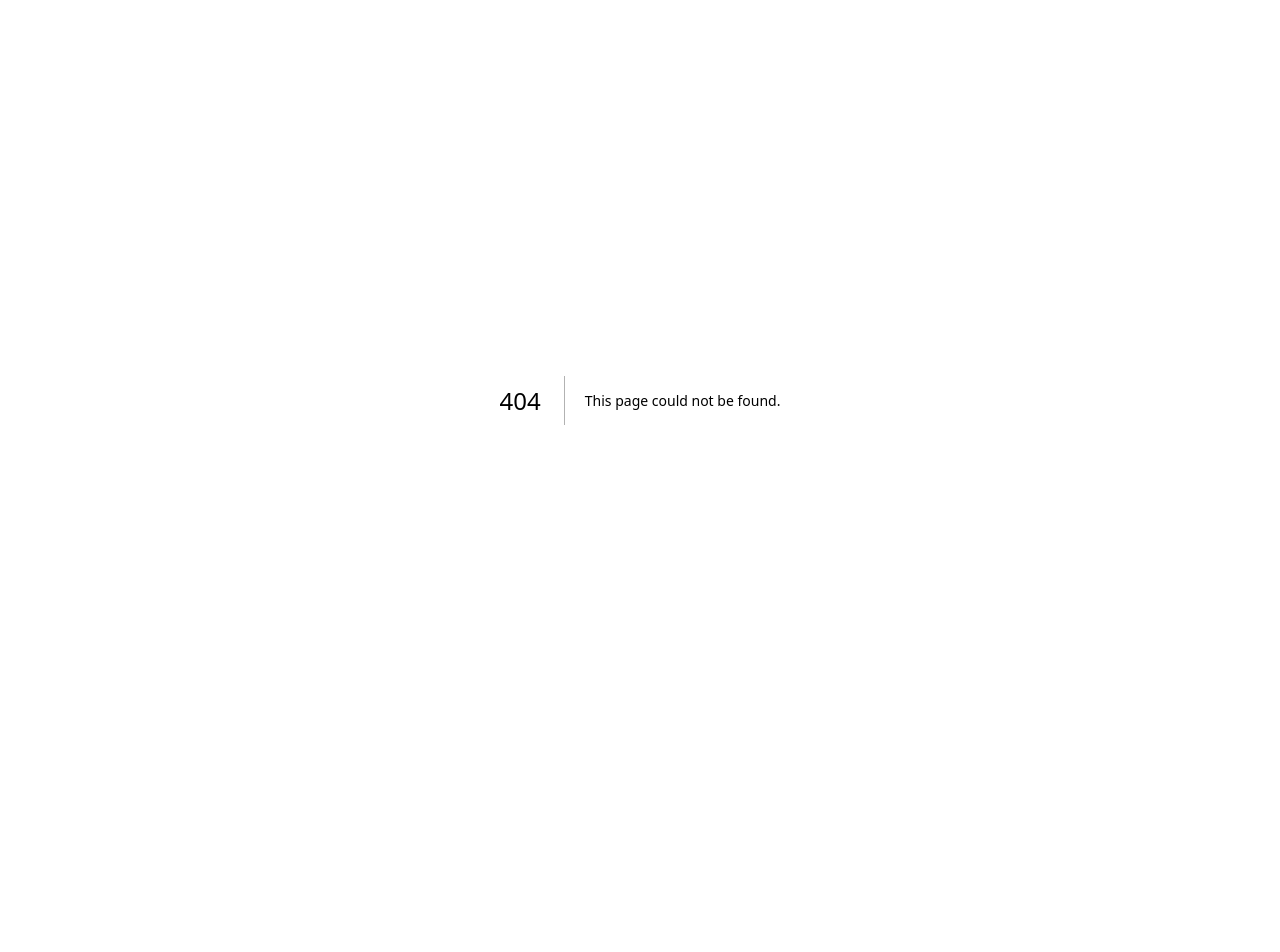
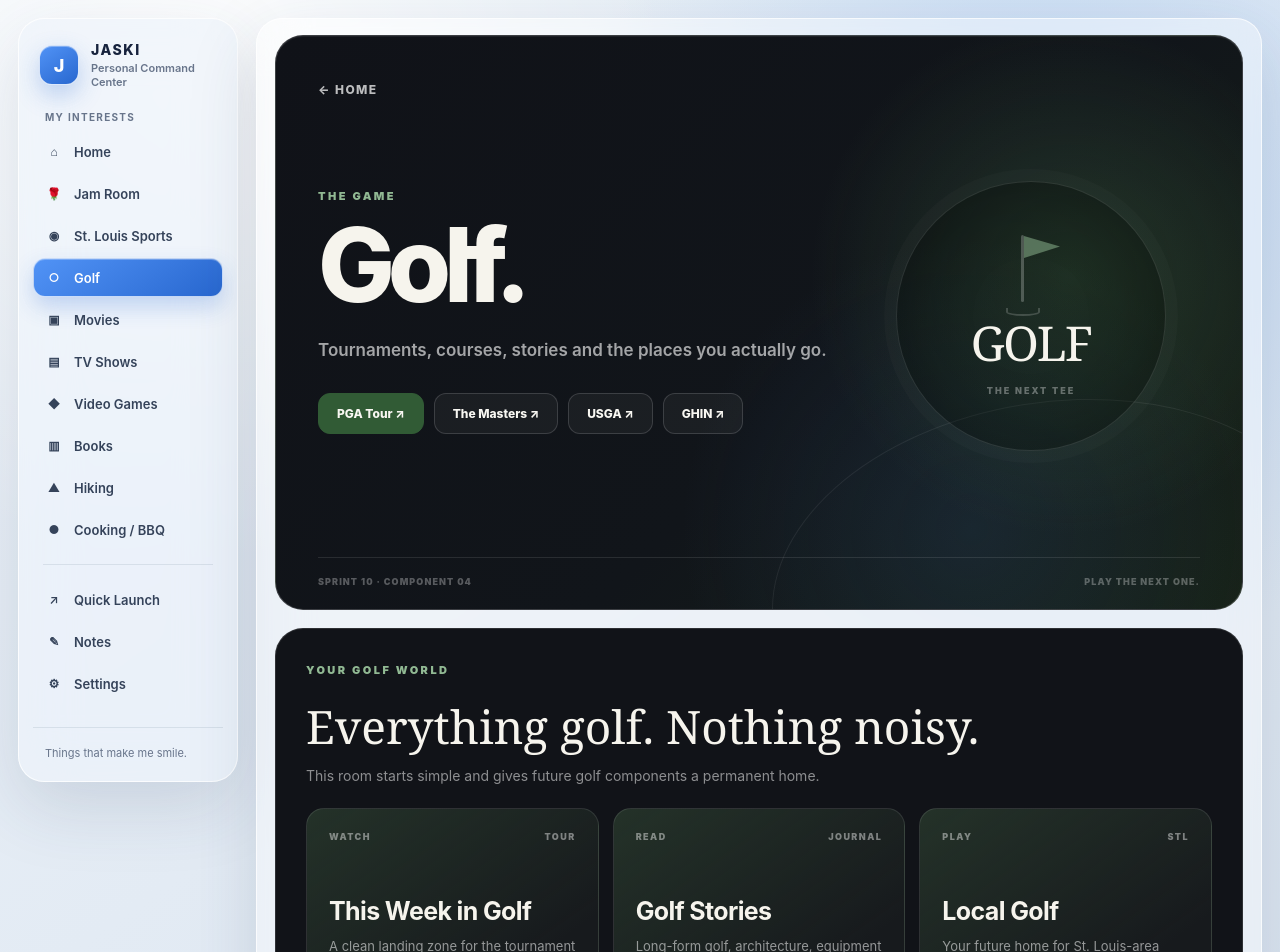
Before and after one commit to markjas2012/jaski-command-center, a Next.js app: page /golf in a window 1280 px wide. Before the commit this address had no page. Shown: the top 952 px of the page. Before the commit the page ends 800 px from the top, so only its background shows below. Built offline with nearby package versions, Linux system fonts and the light colour scheme.

Commit message:
Sprint 10.4 - Golf Room

```diff
--- /dev/null
+++ b/app/golf/page.tsx
@@ -0,0 +1,13 @@
+import Sidebar from "../../components/Sidebar";
+import GolfRoom from "../../components/GolfRoom";
+
+export default function GolfPage() {
+  return (
+    <main className="app-shell">
+      <Sidebar activePage="golf" />
+      <section className="content-stage" aria-label="Golf room">
+        <GolfRoom />
+      </section>
+    </main>
+  );
+}
--- /dev/null
+++ b/components/GolfRoom.module.css
@@ -0,0 +1,292 @@
+.room {
+  width: 100%;
+  min-height: 100%;
+  padding: 16px 18px 28px;
+  color: #f6f4ed;
+}
+
+.hero {
+  position: relative;
+  min-height: 575px;
+  overflow: hidden;
+  padding: 42px 42px 70px;
+  border: 1px solid rgba(255, 255, 255, 0.18);
+  border-radius: 28px;
+  background:
+    radial-gradient(circle at 82% 42%, rgba(76, 126, 78, 0.30), transparent 30%),
+    radial-gradient(circle at 72% 86%, rgba(43, 76, 119, 0.24), transparent 34%),
+    linear-gradient(135deg, #101218 0%, #11151a 58%, #172218 100%);
+  box-shadow: inset 0 1px 0 rgba(255, 255, 255, 0.06);
+}
+
+.hero::after {
+  content: "";
+  position: absolute;
+  right: -90px;
+  bottom: -155px;
+  width: 560px;
+  height: 360px;
+  border: 1px solid rgba(255, 255, 255, 0.07);
+  border-radius: 50%;
+  transform: rotate(-9deg);
+}
+
+.heroCopy {
+  position: relative;
+  z-index: 2;
+  max-width: 690px;
+}
+
+.back {
+  display: inline-block;
+  margin-bottom: 92px;
+  color: rgba(255, 255, 255, 0.72);
+  font-size: 12px;
+  font-weight: 800;
+  letter-spacing: 0.12em;
+  text-decoration: none;
+}
+
+.kicker,
+.sectionKicker {
+  margin: 0 0 18px;
+  color: #91b993;
+  font-size: 11px;
+  font-weight: 900;
+  letter-spacing: 0.22em;
+}
+
+.title {
+  margin: 0;
+  font-size: clamp(74px, 8vw, 120px);
+  font-weight: 820;
+  letter-spacing: -0.07em;
+  line-height: 0.86;
+}
+
+.subtitle {
+  max-width: 620px;
+  margin: 28px 0 0;
+  color: rgba(255, 255, 255, 0.62);
+  font-size: 17px;
+  font-weight: 600;
+  line-height: 1.55;
+}
+
+.actions {
+  display: flex;
+  flex-wrap: wrap;
+  gap: 10px;
+  margin-top: 30px;
+}
+
+.action {
+  padding: 12px 18px;
+  border: 1px solid rgba(255, 255, 255, 0.15);
+  border-radius: 12px;
+  background: rgba(255, 255, 255, 0.045);
+  color: #f8f7f2;
+  font-size: 12px;
+  font-weight: 800;
+  text-decoration: none;
+  transition: transform 140ms ease, background 140ms ease;
+}
+
+.action:first-child {
+  background: #315b35;
+  border-color: #315b35;
+}
+
+.action:hover {
+  transform: translateY(-1px);
+  background: rgba(255, 255, 255, 0.10);
+}
+
+.mark {
+  position: absolute;
+  z-index: 2;
+  top: 145px;
+  right: 76px;
+  display: grid;
+  width: 270px;
+  height: 270px;
+  place-items: center;
+  border: 1px solid rgba(255, 255, 255, 0.10);
+  border-radius: 50%;
+  background: rgba(7, 11, 9, 0.18);
+  box-shadow:
+    0 0 0 12px rgba(255, 255, 255, 0.018),
+    inset 0 0 70px rgba(0, 0, 0, 0.22);
+}
+
+.flag {
+  position: absolute;
+  top: 46px;
+  left: 50%;
+  width: 80px;
+  height: 95px;
+  transform: translateX(-50%);
+}
+
+.pole {
+  position: absolute;
+  left: 30px;
+  top: 7px;
+  width: 3px;
+  height: 67px;
+  border-radius: 4px;
+  background: rgba(255, 255, 255, 0.23);
+}
+
+.flagShape {
+  position: absolute;
+  left: 33px;
+  top: 8px;
+  width: 36px;
+  height: 22px;
+  background: rgba(145, 185, 147, 0.52);
+  clip-path: polygon(0 0, 100% 48%, 0 100%);
+}
+
+.cup {
+  position: absolute;
+  left: 15px;
+  bottom: 7px;
+  width: 34px;
+  height: 8px;
+  border: 2px solid rgba(255, 255, 255, 0.18);
+  border-top: 0;
+  border-radius: 0 0 50% 50%;
+}
+
+.markText {
+  margin-top: 52px;
+  font-family: Georgia, "Times New Roman", serif;
+  font-size: 48px;
+  letter-spacing: -0.04em;
+}
+
+.markSub {
+  position: absolute;
+  bottom: 54px;
+  color: rgba(255, 255, 255, 0.34);
+  font-size: 9px;
+  font-weight: 900;
+  letter-spacing: 0.22em;
+}
+
+.heroFooter {
+  position: absolute;
+  z-index: 2;
+  right: 42px;
+  bottom: 22px;
+  left: 42px;
+  display: flex;
+  justify-content: space-between;
+  padding-top: 18px;
+  border-top: 1px solid rgba(255, 255, 255, 0.10);
+  color: rgba(255, 255, 255, 0.30);
+  font-size: 9px;
+  font-weight: 900;
+  letter-spacing: 0.12em;
+}
+
+.section {
+  margin-top: 18px;
+  padding: 34px 30px 38px;
+  border: 1px solid rgba(255, 255, 255, 0.12);
+  border-radius: 28px;
+  background: #111318;
+}
+
+.sectionTitle {
+  margin: 0;
+  font-family: Georgia, "Times New Roman", serif;
+  font-size: clamp(32px, 4vw, 46px);
+  font-weight: 500;
+}
+
+.sectionIntro {
+  margin: 10px 0 24px;
+  color: rgba(255, 255, 255, 0.52);
+  font-size: 14px;
+}
+
+.cards {
+  display: grid;
+  grid-template-columns: repeat(3, minmax(0, 1fr));
+  gap: 14px;
+}
+
+.card {
+  min-height: 210px;
+  padding: 22px;
+  border: 1px solid rgba(255, 255, 255, 0.10);
+  border-radius: 18px;
+  background:
+    linear-gradient(145deg, rgba(63, 100, 65, 0.32), transparent 75%),
+    #171a1d;
+}
+
+.cardTop {
+  display: flex;
+  justify-content: space-between;
+  color: rgba(255, 255, 255, 0.44);
+  font-size: 9px;
+  font-weight: 900;
+  letter-spacing: 0.16em;
+}
+
+.card h3 {
+  margin: 54px 0 10px;
+  font-size: 25px;
+  letter-spacing: -0.025em;
+}
+
+.card p {
+  margin: 0;
+  color: rgba(255, 255, 255, 0.54);
+  font-size: 13px;
+  line-height: 1.55;
+}
+
+@media (max-width: 1050px) {
+  .mark {
+    opacity: 0.36;
+    right: 26px;
+  }
+
+  .heroCopy {
+    max-width: 620px;
+  }
+}
+
+@media (max-width: 820px) {
+  .room {
+    padding: 12px;
+  }
+
+  .hero {
+    min-height: 610px;
+    padding: 30px 28px 74px;
+  }
+
+  .back {
+    margin-bottom: 75px;
+  }
+
+  .mark {
+    top: auto;
+    right: -50px;
+    bottom: 70px;
+  }
+
+  .heroFooter {
+    right: 28px;
+    left: 28px;
+  }
+
+  .cards {
+    grid-template-columns: 1fr;
+  }
+}
--- /dev/null
+++ b/components/GolfRoom.tsx
@@ -0,0 +1,100 @@
+import Link from "next/link";
+import styles from "./GolfRoom.module.css";
+
+const quickLinks = [
+  { label: "PGA Tour", href: "https://www.pgatour.com/" },
+  { label: "The Masters", href: "https://www.masters.com/" },
+  { label: "USGA", href: "https://www.usga.org/" },
+  { label: "GHIN", href: "https://www.ghin.com/" },
+];
+
+const golfWorld = [
+  {
+    eyebrow: "WATCH",
+    title: "This Week in Golf",
+    body: "A clean landing zone for the tournament you care about right now.",
+    tag: "TOUR",
+  },
+  {
+    eyebrow: "READ",
+    title: "Golf Stories",
+    body: "Long-form golf, architecture, equipment and the good stuff between tournaments.",
+    tag: "JOURNAL",
+  },
+  {
+    eyebrow: "PLAY",
+    title: "Local Golf",
+    body: "Your future home for St. Louis-area courses, tee-time shortcuts and favorite tracks.",
+    tag: "STL",
+  },
+];
+
+export default function GolfRoom() {
+  return (
+    <div className={styles.room}>
+      <section className={styles.hero}>
+        <div className={styles.heroCopy}>
+          <Link href="/" className={styles.back}>
+            ← HOME
+          </Link>
+
+          <p className={styles.kicker}>THE GAME</p>
+          <h1 className={styles.title}>Golf.</h1>
+          <p className={styles.subtitle}>
+            Tournaments, courses, stories and the places you actually go.
+          </p>
+
+          <div className={styles.actions}>
+            {quickLinks.map((link) => (
+              <a
+                key={link.label}
+                href={link.href}
+                target="_blank"
+                rel="noreferrer"
+                className={styles.action}
+              >
+                {link.label} ↗
+              </a>
+            ))}
+          </div>
+        </div>
+
+        <div className={styles.mark} aria-hidden="true">
+          <div className={styles.flag}>
+            <span className={styles.pole} />
+            <span className={styles.flagShape} />
+            <span className={styles.cup} />
+          </div>
+          <span className={styles.markText}>GOLF</span>
+          <span className={styles.markSub}>THE NEXT TEE</span>
+        </div>
+
+        <div className={styles.heroFooter}>
+          <span>SPRINT 10 · COMPONENT 04</span>
+          <span>PLAY THE NEXT ONE.</span>
+        </div>
+      </section>
+
+      <section className={styles.section}>
+        <p className={styles.sectionKicker}>YOUR GOLF WORLD</p>
+        <h2 className={styles.sectionTitle}>Everything golf. Nothing noisy.</h2>
+        <p className={styles.sectionIntro}>
+          This room starts simple and gives future golf components a permanent home.
+        </p>
+
+        <div className={styles.cards}>
+          {golfWorld.map((item) => (
+            <article key={item.title} className={styles.card}>
+              <div className={styles.cardTop}>
+                <span>{item.eyebrow}</span>
+                <span>{item.tag}</span>
+              </div>
+              <h3>{item.title}</h3>
+              <p>{item.body}</p>
+            </article>
+          ))}
+        </div>
+      </section>
+    </div>
+  );
+}
--- a/components/Sidebar.tsx
+++ b/components/Sidebar.tsx
@@ -1,14 +1,14 @@
 import Link from "next/link";
 
 type SidebarProps = {
-  activePage?: "home" | "jam" | "sports";
+ activePage?: "home" | "jam" | "sports" | "golf";
 };
 
 const interestLinks = [
   { label: "Home", icon: "⌂", href: "/", page: "home" },
   { label: "Jam Room", icon: "🌹", href: "/jam", page: "jam" },
   { label: "St. Louis Sports", icon: "◉", href: "/sports", page: "sports" },
-  { label: "Golf", icon: "◌", href: "#" },
+  { label: "Golf", icon: "○", href: "/golf", page: "golf" },
   { label: "Movies", icon: "▣", href: "#" },
   { label: "TV Shows", icon: "▤", href: "#" },
   { label: "Video Games", icon: "◆", href: "#" },
```
Also changed, not shown: 1 other file (tests, documents, lock files or other folders).
